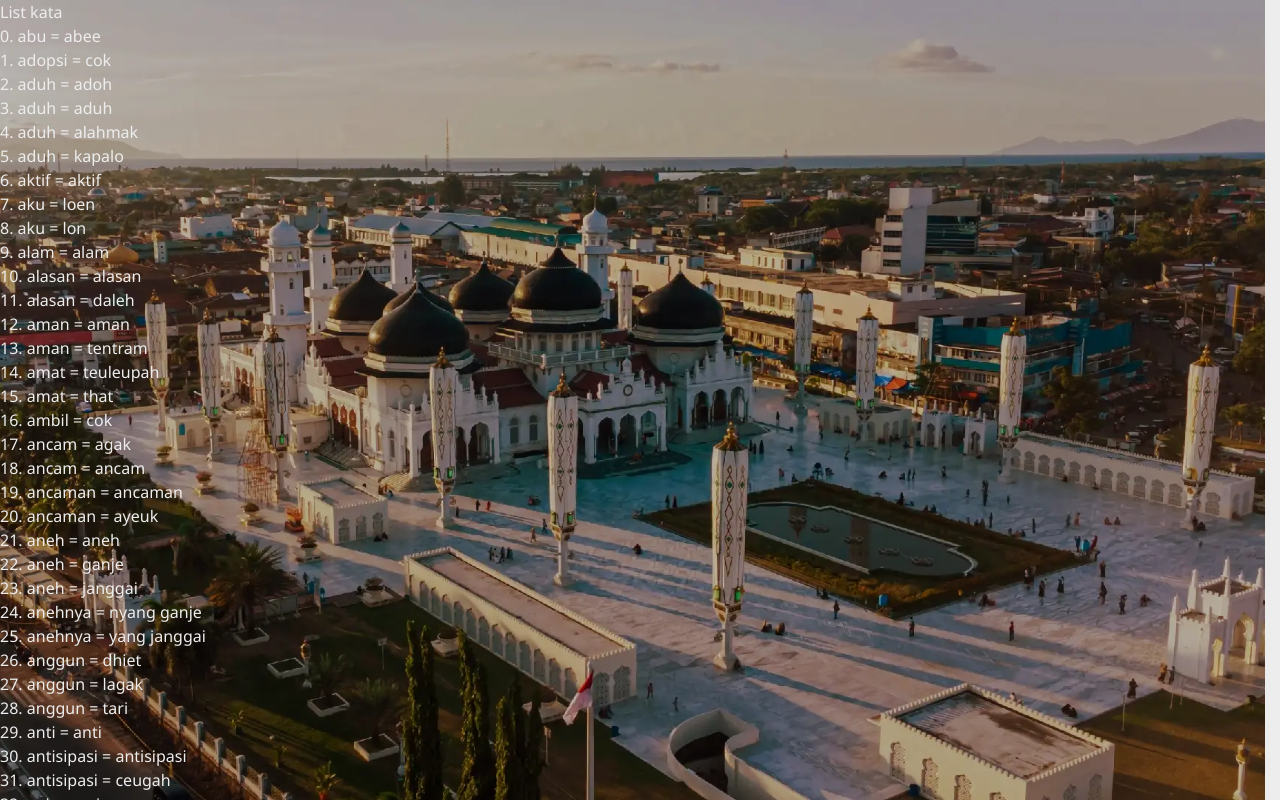
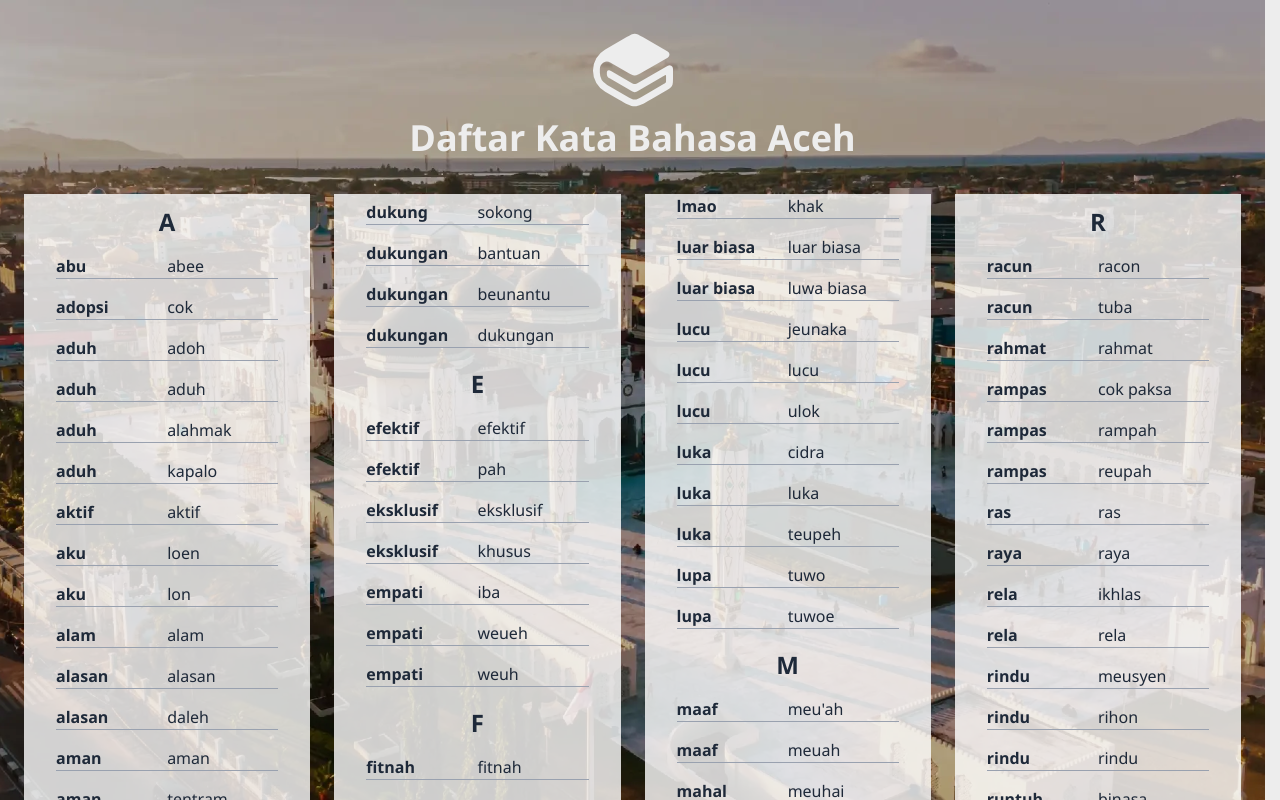
Before and after one commit to AzzahraGeubrina/seuramoe-kata, a Next.js app: page /list in a window 1280 px wide. Shown: the top 800 px of the page. Built offline with nearby package versions, Linux system fonts and the light colour scheme.

Commit message:
fix list ui

```diff
--- a/app/[letter]/page.tsx
+++ b/app/[letter]/page.tsx
@@ -1,4 +1,5 @@
 import WordList from "@/components/WordList";
+import { SiGitbook } from "react-icons/si";
 
 interface Params {
   letter: string;
@@ -7,15 +8,22 @@ interface Params {
 export default async function LetterPage({ params }: { params: Promise<Params> }) {
   const { letter } = await params;
   return (
-    <main className="p-8">
-      <h1 className="text-2xl font-bold mb-4">
-        Kata berawalan huruf {letter.toUpperCase()}
-      </h1>
+<div className="max-w-7xl">
+      <div style={{
+      display: "flex",
+      flexDirection: "column",
+      justifyContent: "center",
+      alignItems: "center",
+      paddingTop: 30
+    }}>
+      <SiGitbook className="w-12 h-12 sm:w-16 sm:h-16 md:w-18 md:h-18 lg:w-20 lg:h-20"/>
+      </div>
+      <h1 className="text-2xl sm:text-2xl md:text-4xl lg:text-4xl font-bold text-center pt-2 pb-9">Daftar Kata Bahasa Aceh Berawalan {letter.toUpperCase()}</h1>
 
       <WordList letter={letter} />
 
       <div className="mt-6">
       </div>
-    </main>
+    </div>
   );
 }
--- a/app/list/page.tsx
+++ b/app/list/page.tsx
@@ -1,13 +1,39 @@
+import { SiGitbook } from "react-icons/si";
 import db from "../../public/database.json"
 export default async function List() {
+  let lastLetter = "";
   return (
-    <div>
-      <h1>List kata</h1>
-      {db.list.map((item, index) => (
-        <article key={item.id ?? index}>
-          <p>{item.id}. {item.indonesian} = {item.acehnese}</p>
-        </article>
-      ))}
+    <div className="max-w-7xl">
+      <div style={{
+      display: "flex",
+      flexDirection: "column",
+      justifyContent: "center",
+      alignItems: "center",
+      paddingTop: 30
+    }}>
+      <SiGitbook className="w-12 h-12 sm:w-16 sm:h-16 md:w-18 md:h-18 lg:w-20 lg:h-20"/>
+      </div>
+      <h1 className="text-2xl sm:text-2xl md:text-4xl lg:text-4xl font-bold text-center pt-2 pb-9">Daftar Kata Bahasa Aceh</h1>
+      <div className="columns-[16rem] gap-6 ml-6 mr-6">
+    {db.list.map((item) => {
+      const firstLetter = item.indonesian[0].toUpperCase();
+      const showHeader = firstLetter !== lastLetter;
+      lastLetter = firstLetter;
+      return (
+        <div key={item.id} className="pl-4 pr-4  text-gray-800 bg-white/80">
+          {showHeader && (
+            <div className="font-bold text-2xl pt-3 p-2 text-center">{firstLetter}</div>
+          )}
+          <div className="grid grid-cols-2 p-2 pl-4 pr-4">
+            <div className="font-semibold">{item.indonesian}</div>
+            <div>{item.acehnese}</div>
+            <hr className="border-gray-400"></hr>
+            <hr className="border-gray-400"></hr>
+            </div>
+        </div>
+      )
+    })}
+    </div>
     </div>
   );
 }
--- a/app/page.tsx
+++ b/app/page.tsx
@@ -12,7 +12,6 @@ export default function Home() {
       alignItems: "center",
       paddingTop: 100
     }}>
-      {/* <div className="flex items-start justify-center min-h-screen pt-16"> */}
         <SiGitbook className="w-12 h-12 sm:w-16 sm:h-16 md:w-18 md:h-18 lg:w-20 lg:h-20"/>
         <Search />
         <div className="pt-7">
--- a/components/AlphabetList.tsx
+++ b/components/AlphabetList.tsx
@@ -8,12 +8,13 @@ export default function AlphabetList() {
   );
 
   return (
-    <div className="flex flex-wrap max-w-84 items-center justify-center">
+    <div className="flex flex-wrap max-w-100 items-center justify-center">
       {letters.map((letter) => (
         <Link
           key={letter}
           href={`/${letter.toLowerCase()}`}
-          className="pr-1 pl-2 pb-1 text-center font-semibold"
+          className="px-1 m-1 text-center font-semibold transition-all duration-200 ease-in-out
+            hover:scale-135 hover:shadow-md"
         >
           {letter}
         </Link>
--- a/components/WordList.tsx
+++ b/components/WordList.tsx
@@ -10,18 +10,22 @@ export default function WordList({ letter }: ListKataProps) {
     item.acehnese.toLowerCase().startsWith(letter.toLowerCase())
 );
 return (
-    <div>
+    <div >
         {filteredWords.length > 0 ? (
-            <ul>
+            <div className="columns-[16rem] gap-6 ml-6 mr-6">
                 {filteredWords.map((item) =>
-                <li
+                <div
                 key={item.id}
-                >
-                    <p className="font-semibold capitalize">{item.acehnese}</p>
-                    <p>{item.indonesian}</p>
-                </li>
+                className="pl-4 pr-4  text-gray-800 bg-white/80">
+                    <div className="grid grid-cols-2 p-2 pl-4 pr-4">
+                <div className="font-semibold">{item.indonesian}</div>
+                <div>{item.acehnese}</div>
+                <hr className="border-gray-400"></hr>
+                <hr className="border-gray-400"></hr>
+              </div>
+                </div>
             )}
-            </ul>
+            </div>
         ): (
             <p>Tidak ada</p>
         )}
```
